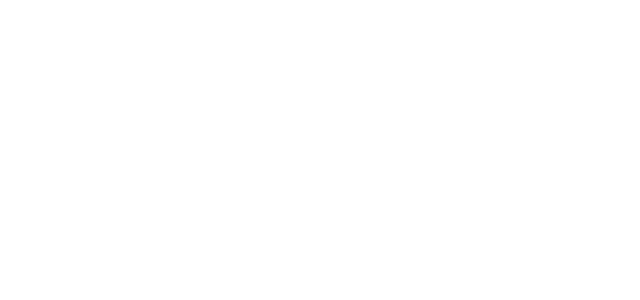
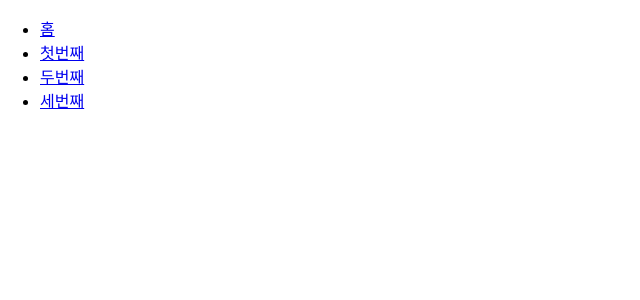
Before and after one commit to nohssam/2025_React01, a React (Create React App) app: page / in a window 1280 px wide. Shown: the top 300 px of the page, without its empty margins (0-640 px from the left). Built offline with nearby package versions, Linux system fonts and the light colour scheme.

Commit message:
0520-07 라우터연습

```diff
--- a/package.json
+++ b/package.json
@@ -12,6 +12,7 @@
     "@testing-library/user-event": "^13.5.0",
     "react": "^19.1.0",
     "react-dom": "^19.1.0",
+    "react-router-dom": "^7.6.0",
     "react-scripts": "5.0.1",
     "web-vitals": "^2.1.4"
   },
--- a/src/App.js
+++ b/src/App.js
@@ -1,22 +1,15 @@
+import { BrowserRouter, Route, Routes } from 'react-router-dom';
 import './App.css';
+import Menu from './pages/step23/Menu';
+
 
 function App() {
   return (
-    <>
-    {/*
-      <Header />
-      <NumberCount />
-      <Hello />
-      <hr />
-      <Main />
-      <hr />
-      <Footer />
-       */}
-      {/* <ContextEx /> */}
-      {/* <ContextTest /> */}
-      {/* <UseReducerEx /> */}
-      {/*<UseReducerEx2 />*/}
-    </>
+    <div>
+      <BrowserRouter>
+        <Menu />
+      </BrowserRouter>
+    </div>
   );
 }
 
--- /dev/null
+++ b/src/pages/step22/First.jsx
@@ -0,0 +1,5 @@
+export default function First(){
+    return(
+        <div>여기는 First 페이지 입니다.</div>
+    )
+}
--- /dev/null
+++ b/src/pages/step22/Home.jsx
@@ -0,0 +1,5 @@
+export default function Home(){
+    return(
+        <div>여기는 Home 페이지 입니다.</div>
+    )
+}
--- /dev/null
+++ b/src/pages/step22/Menu.css
@@ -0,0 +1,11 @@
+.nav{
+    color: red;
+    background-color: yellow;
+    border: 2px solid orange;
+    text-decoration: none;
+}
+
+.lineStyle{
+    display: inline;
+    padding: 30px;
+}
--- /dev/null
+++ b/src/pages/step22/Menu.jsx
@@ -0,0 +1,36 @@
+import { Link } from 'react-router-dom'
+import './Menu.css'
+
+// 라우터라 URL(주소경로)을 기준으로 어떤 컴포넌트를 화면에 보여줄지를 결정해주는 역할을 한다.
+// 1. 설치 ; 터미널 npm install react-router-dom
+// 2. App.js 에서 <BrowserRouter> <해당 컴포넌트=Main></BrowserRouter>
+// 3. URL(주소경로)에 맞는 컴포넌트 지정하기
+//   <BrowserRouter>
+    //   <Menu />
+    //   <Routes>
+    //       <Route path="/" element={<Home /> } />
+    //       <Route path="/first" element={<First />} />
+    //       <Route path="/second" element={<Second />} />
+    //   </Routes>
+    //   </BrowserRouter>
+
+export default function Menu(){
+    return(
+        <nav className="nav">
+            <ul>
+                <li className="lineStyle">
+                    {/* <a href='/'>Home</a> */}
+                    <Link to="/">홈</Link>
+                </li>
+                <li className="lineStyle">
+                    {/* <a href='/first'>첫번째</a> */}
+                    <Link to="/first">첫번째</Link>
+                </li>
+                <li className="lineStyle">
+                    {/* <a href='/second'>두번째</a> */}
+                    <Link to="/second">두번째</Link>
+                </li>
+            </ul>
+        </nav>
+    )
+}
--- /dev/null
+++ b/src/pages/step22/Second.jsx
@@ -0,0 +1,5 @@
+export default function Second(){
+    return(
+        <div>여기는 Second 페이지 입니다.</div>
+    )
+}
--- /dev/null
+++ b/src/pages/step23/Menu.jsx
@@ -0,0 +1,16 @@
+import { Link } from "react-router-dom";
+
+export default function Menu(){
+    return(
+       <nav>
+        <ul>
+            <li>
+                <Link>홈</Link>
+            </li>
+            <li><Link>첫번째</Link></li>
+            <li><Link>두번째</Link></li>
+            <li><Link>세번째</Link></li>
+        </ul>
+       </nav>
+    )
+}
```
Also changed, not shown: src/pages/step23/First.jsx (added), src/pages/step23/Fourth.jsx (added), src/pages/step23/Second.jsx (added), src/pages/step23/Third.jsx (added), 1 other file (tests, documents, lock files or other folders).
